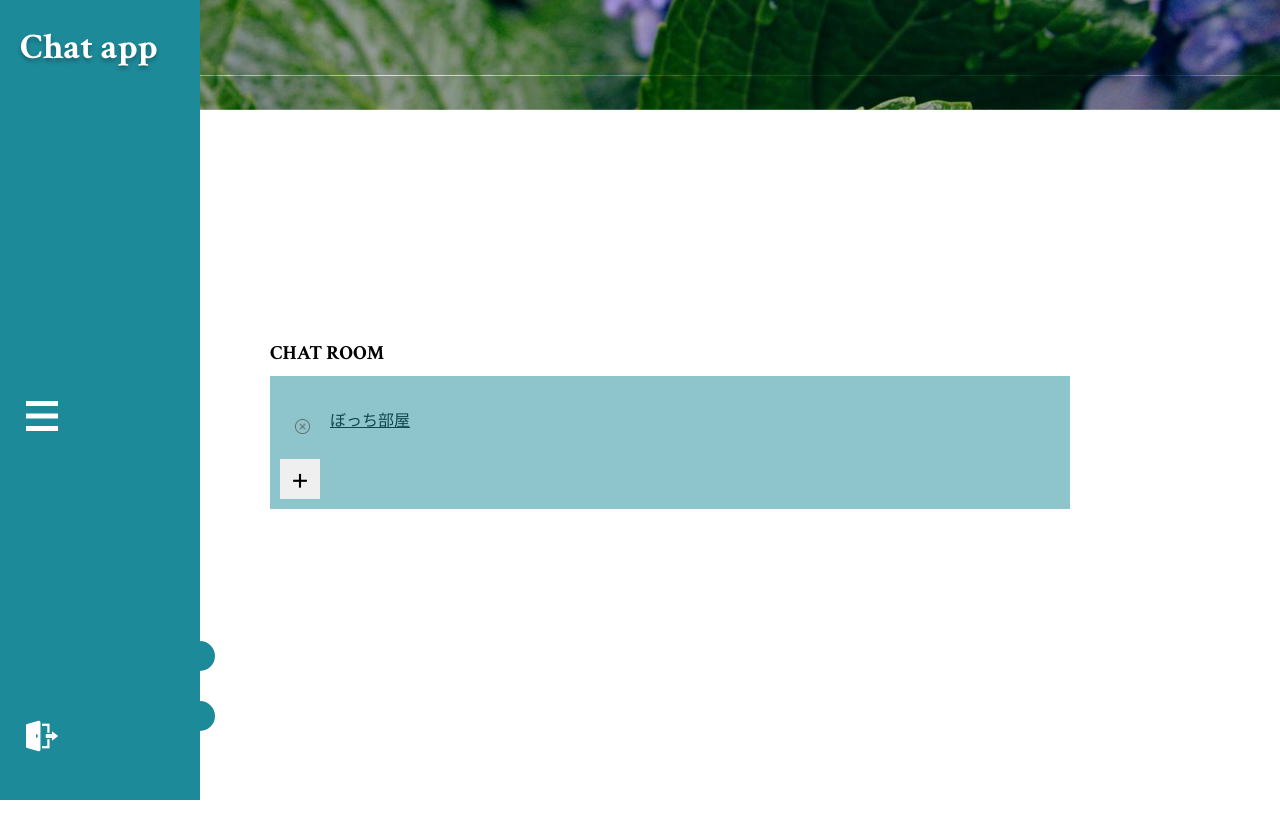
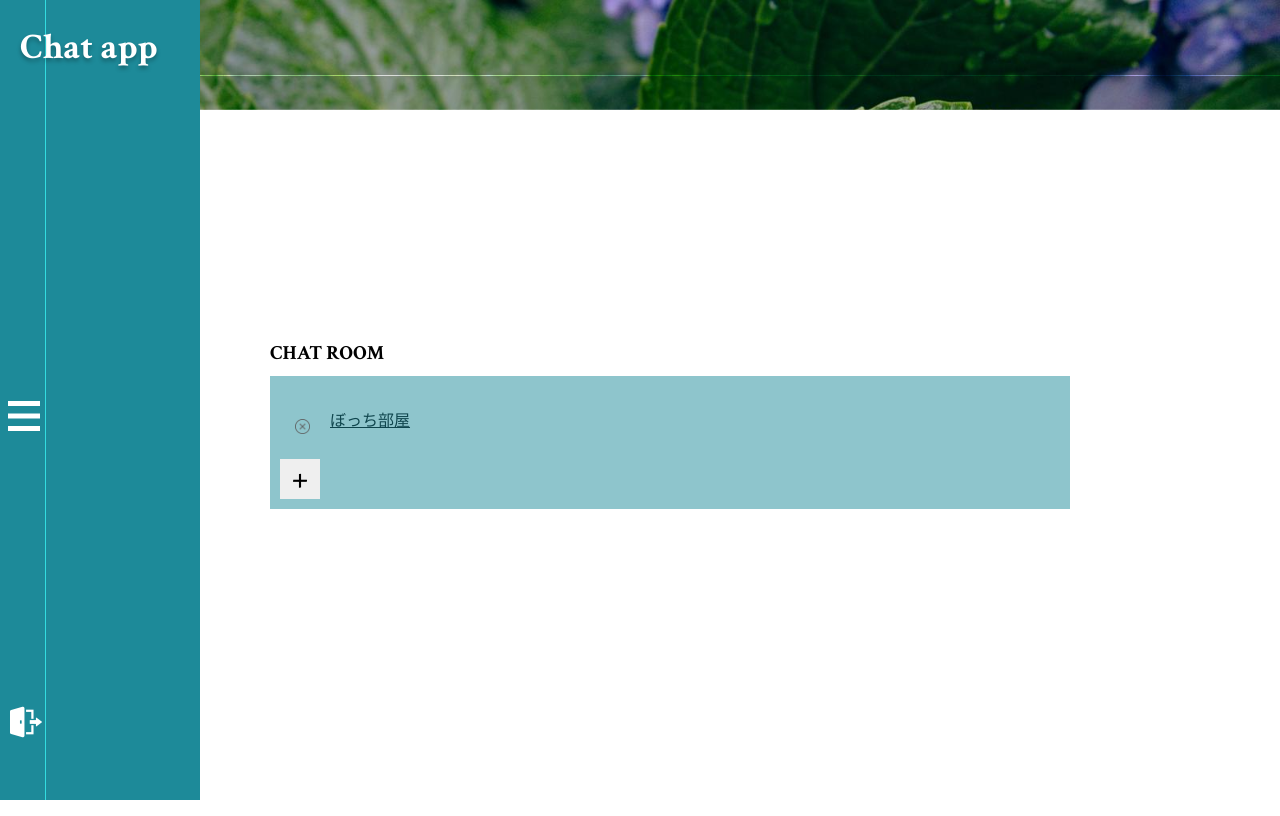
Before and after one commit to Eteam2023-Autumn/test-git, a Flask app: page / in a window 1280 px wide. Run offline with Flask 3, Linux system fonts and the light colour scheme; the visitor is signed in with stand-in values (Sample User, id 1); data comes from the database, SQL or seed files in the repository; data that the repository does not hold is empty.

Commit message:
sidebarの機能追加2

```diff
--- a/ChatApp/static/css/sidebar.css
+++ b/ChatApp/static/css/sidebar.css
@@ -48,27 +48,6 @@
     display: flex;
   }
 
-  .navigation ul li.active a::before {
-    content: "";
-    position: absolute;
-    width: 30px;
-    height: 30px;
-    top: -30px;
-    right: 0;
-    border-radius: 50%;
-    box-shadow: 15px 15px 0 var(--green);
-  }
-  .navigation ul li.active a::after {
-    content: "";
-    position: absolute;
-    width: 30px;
-    height: 30px;
-    top: 60px;
-    right: 0;
-    border-radius: 50%;
-    box-shadow: 15px -15px 0 var(--green);
-  }
-
   .navigation ul li a .icon {
     display: block;
     min-width: 45px;
@@ -93,21 +72,24 @@
     height: 32px;
     position: fixed;
     top: 50%;
-    left: 2%;
+    padding-left: 8px;
 }
 
   .signout_icon {
     width: 32px;
     height: 32px;
     position: fixed;
-    top: 90%;
-    left: 2%;
+    padding-top: 50px;
+    padding-left: 10px;
 }
 
-  .hamburger_icon:hover {
-    display: none;
+.vertical-line-thin-side {
+    position: fixed;
+    top: 0;
+    left: 45px;
+    width: 1px;
+    height: 100%;
+    background-color: #D9D9D9;
+    mix-blend-mode: overlay;
+    z-index: 2;
 }
-
-  .sidebar_a {
-    display: none;
-}
--- a/ChatApp/templates/sidebar.html
+++ b/ChatApp/templates/sidebar.html
@@ -1,12 +1,13 @@
 <div class="navigation">
+  <div class="vertical-line-thin-side"></div>
    <ul>
      <li class="list active">
-      <a class="sidebar_a" href="/">
+       <a href="/">
          <img class="hamburger_icon" alt="icon" src="/static/img/hamburger-icon.png">
        </a>
      </li>
      <li class="list">
-      <a class="sidebar_a" href="/logout">
+       <a href="/logout">
          <img class="signout_icon" alt="icon" src="/static/img/signout-icon.png">
        </a>
      </li>
```
Lines whose indentation alone changed are shown as unchanged.
